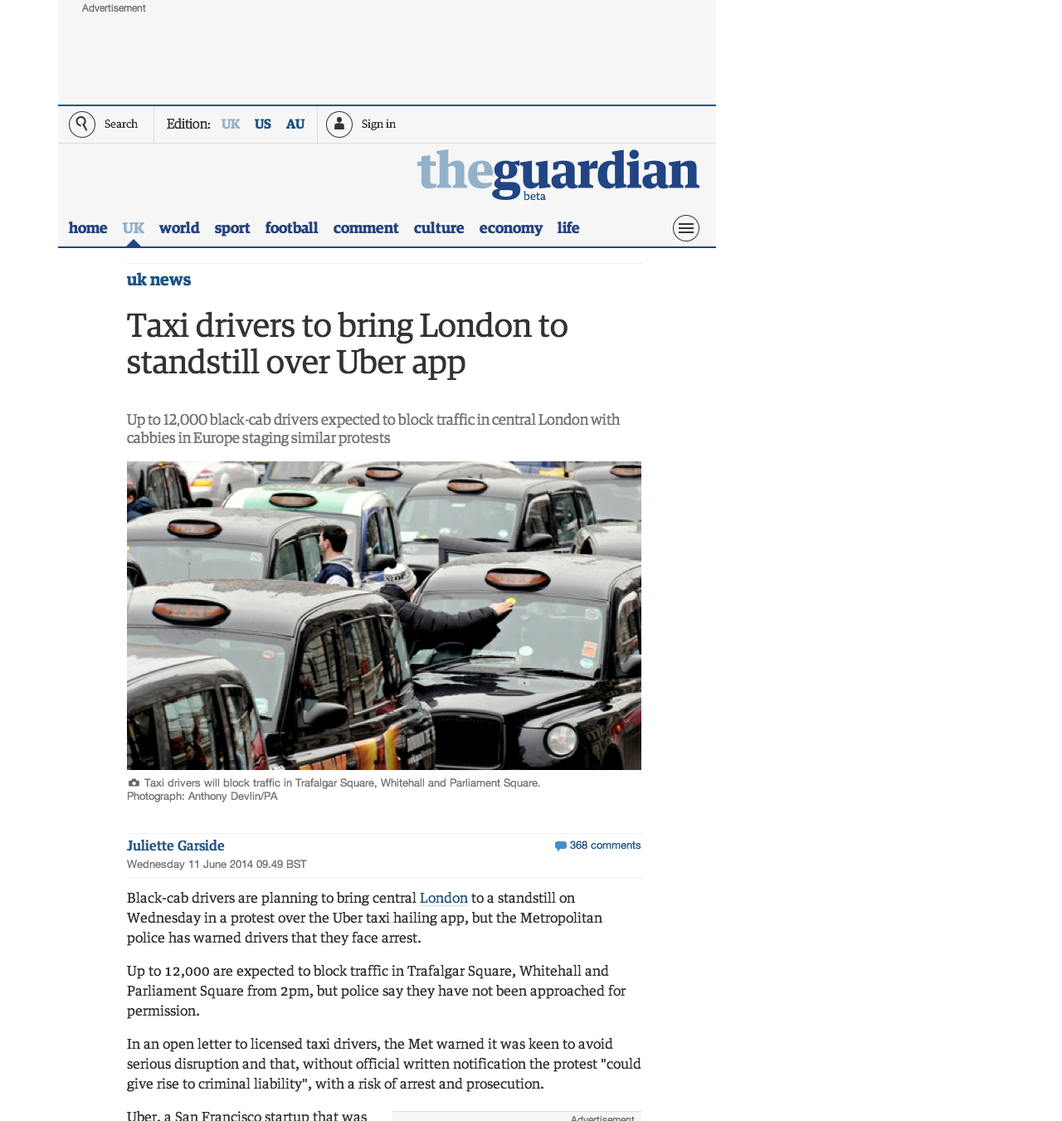
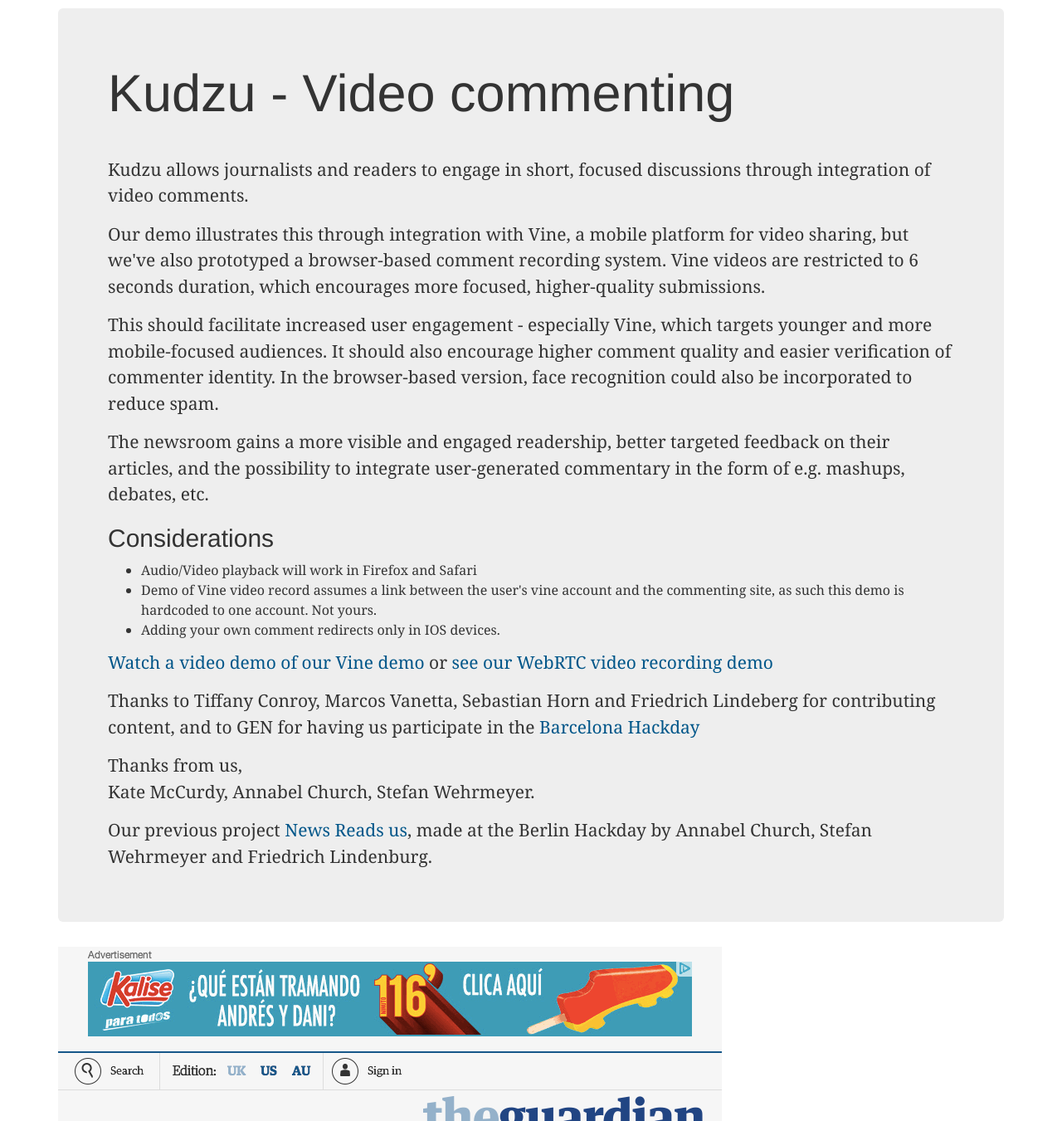
Before and after one commit to okfde/kudzu, a Django app: page /article in a window 1280 px wide. Shown: the top 1351 px of the page at 83% size. Run offline with Django 3.2, Linux system fonts and the light colour scheme; data that the repository does not hold is empty; some libraries are stand-ins or nearby versions.

Commit message:
new article and explainer

```diff
--- a/kudzu/static/css/style.css
+++ b/kudzu/static/css/style.css
@@ -5,20 +5,30 @@ body {
     line-height: 1.5;
 }
 
-p {
+p, ul {
     margin: 0 0 1.2rem 0;
     font-family: "EgyptianText",georgia,serif;
     -webkit-font-smoothing: antialiased;
 }
+
 .kudzu-content {
-    margin-left: 8rem;
+    margin-left: 9rem;
     margin-right: 32rem;
     max-width: 62rem;
     margin-bottom: 2em;
     display: block;
     overflow: hidden;
+    padding-top: 10px;
+
 }
 
+.explainer h1 {
+    padding-bottom: 0.5em;
+}
+
+.explainer {
+    margin-top: 10px;
+}
 
 .thumb {
     width: 140px;
--- a/kudzu/templates/article.html
+++ b/kudzu/templates/article.html
@@ -3,6 +3,37 @@
 
 
 {% block body %}
+
+  <div class="jumbotron explainer">
+    <h1>Kudzu - Video commenting</h1>
+
+    <p>Kudzu allows journalists and readers to engage in short, focused discussions through integration of video comments.</p>
+
+    <p>Our demo illustrates this through integration with Vine, a mobile platform for video sharing, but we've also prototyped a browser-based comment recording system. Vine videos are restricted to 6 seconds duration, which encourages more focused, higher-quality submissions.</p>
+
+    <p>This should facilitate increased user engagement - especially Vine, which targets younger and more mobile-focused audiences. It should also encourage higher comment quality and easier verification of commenter identity. In the browser-based version, face recognition could also be incorporated to reduce spam.</p>
+
+    <p>The newsroom gains a more visible and engaged readership, better targeted feedback on their articles, and the possibility to integrate user-generated commentary in the form of e.g. mashups, debates, etc.</p>
+
+    <h2>Considerations</h2>
+
+    <ul>
+      <li>Audio/Video playback will work in Firefox and Safari</li>
+      <li>Demo of Vine video record assumes a link between the user's vine account and the commenting site, as such this demo is hardcoded to one account. Not yours.</li>
+      <li>Adding your own comment redirects only in IOS devices.</li>
+    </ul>
+
+
+    <p><a href="https://www.youtube.com/watch?v=MSj1U5ed02o">Watch a video demo of our Vine demo</a> or <a href="http://kudzu.herokuapp.com/seed/1/">see our WebRTC video recording demo</a></p>
+
+    <p>Thanks to Tiffany Conroy, Marcos Vanetta, Sebastian Horn and Friedrich Lindeberg for contributing content, and to GEN for having us participate in the <a href="http://www.globaleditorsnetwork.org/programmes/editors-lab/season-2013-2014/editors-lab-hackdays-final/">Barcelona Hackday</a></p>
+
+    <p>Thanks from us, <br> Kate McCurdy, Annabel Church, Stefan Wehrmeyer.</p>
+
+    <p>Our previous project <a href="newsreadsus.okfn.de">News Reads us</a>, made at the Berlin Hackday by Annabel Church, Stefan Wehrmeyer and Friedrich Lindenburg.</p>
+
+  </div>
+
   <img class="fake-article" src="{{ STATIC_URL }}img/crop-article-uber.png" >
 
   <div class="kudzu-content">
```
Also changed, not shown: kudzu/static/img/crop-article-uber.png.
